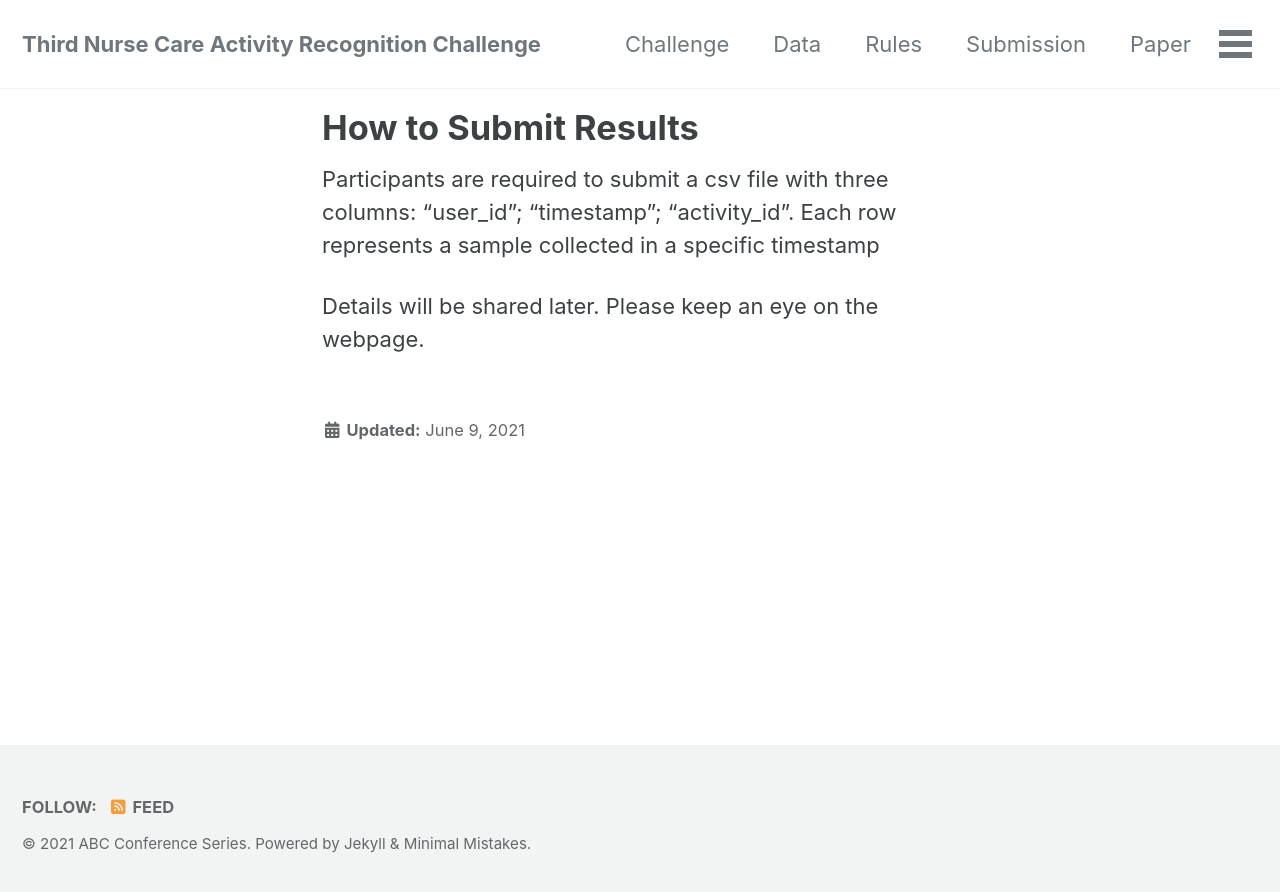
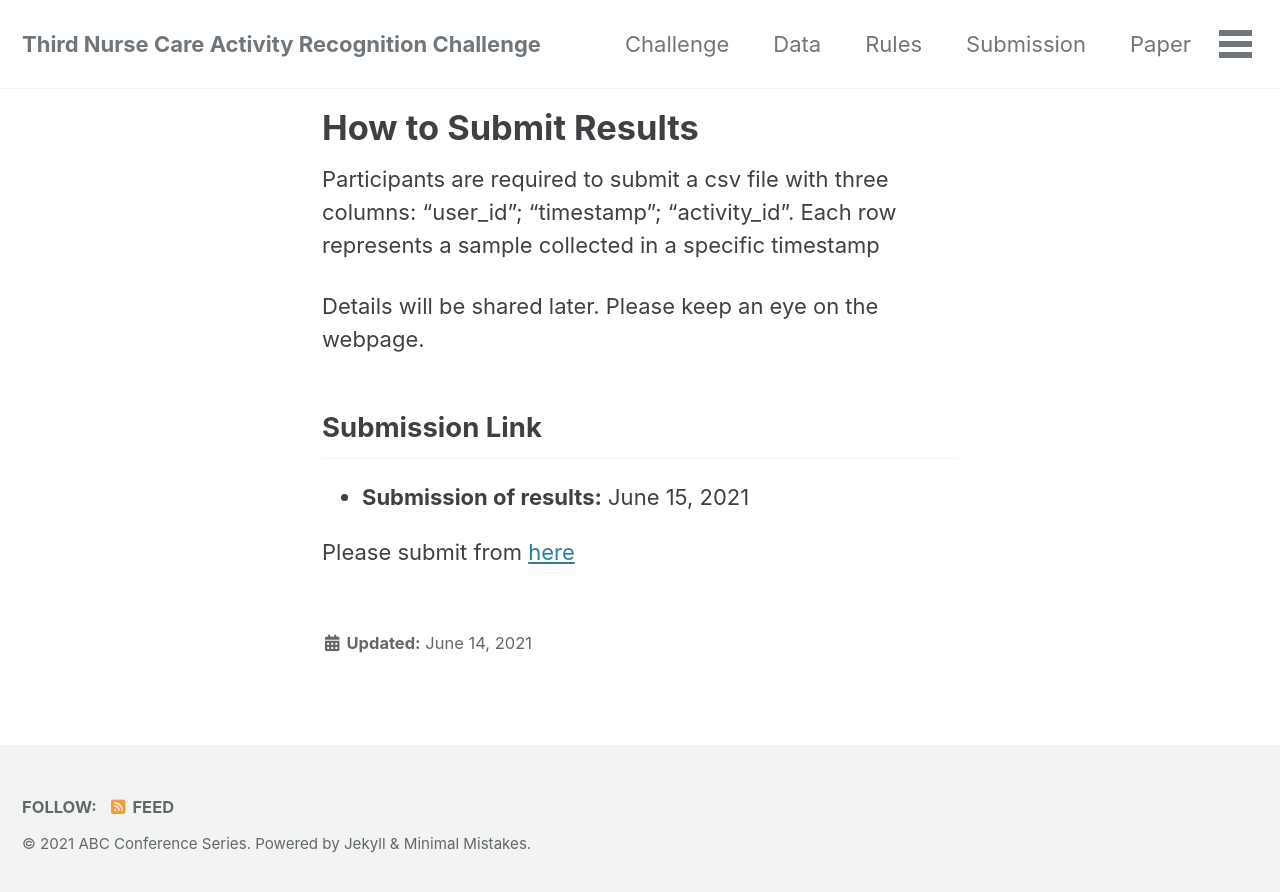
Before and after one commit to abc-research/nurse2021, a Jekyll site: the page built from _pages/submission.md, in a window 1280 px wide. Shown: the top 892 px of the page. Built offline with Jekyll 4.4.1, drawn with Linux system fonts in a browser that asks for light colours; cached includes are drawn as plain includes; nearby versions of some CDN libraries.

Commit message:
feat: published the submition result link

```diff
--- a/_pages/submission.md
+++ b/_pages/submission.md
@@ -11,7 +11,7 @@ Participants are required to submit a csv file with three columns: “user_id”
 
 Details will be shared later. Please keep an eye on the webpage.
 
-<!--## Submission Link
+## Submission Link
 - __Submission of results:__ June 15, 2021
 
-Please submit from [here](https://forms.gle/jsfd5ULZ7ruKsqfN7) -->
+Please submit from [here](https://forms.gle/jsfd5ULZ7ruKsqfN7)
```
Also changed, not shown: other parts of _pages/submission.md (+1 -1 lines).
